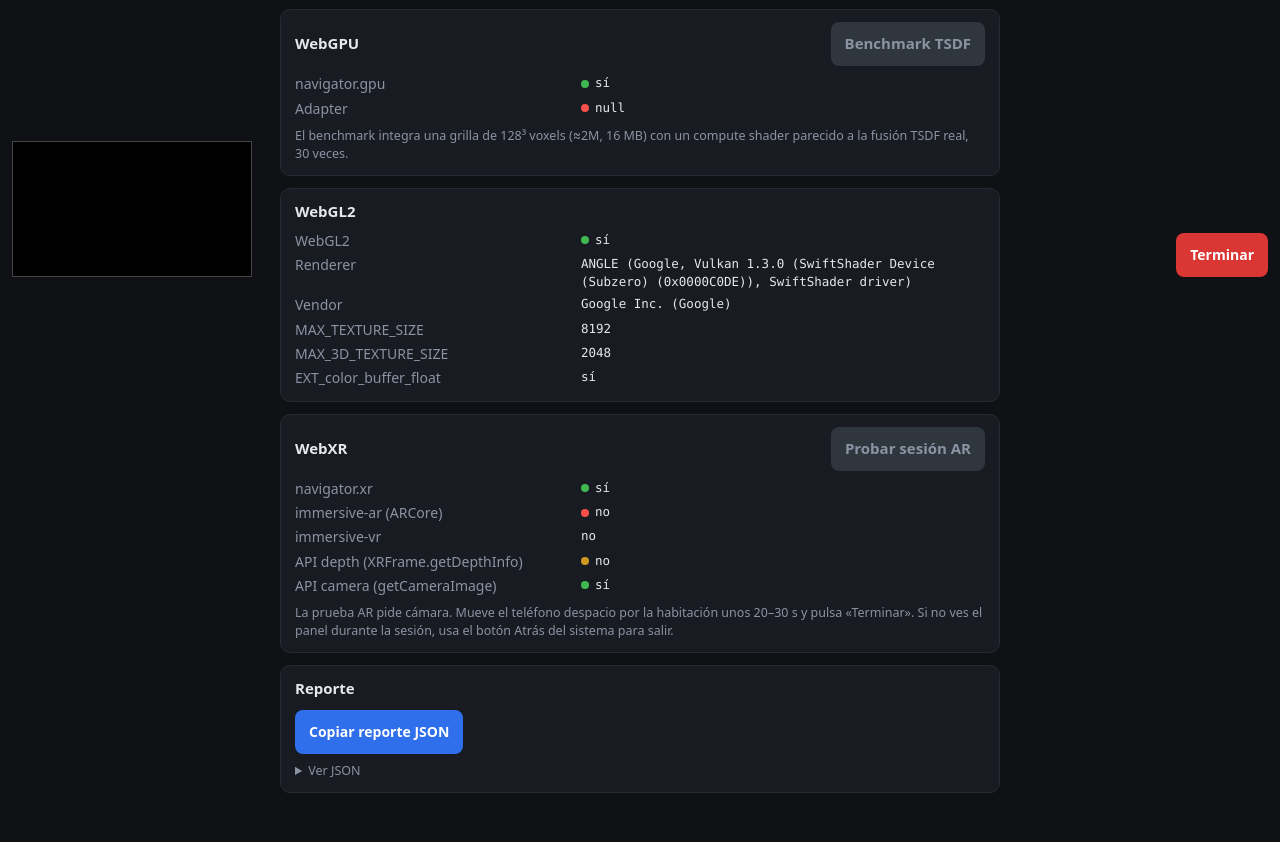
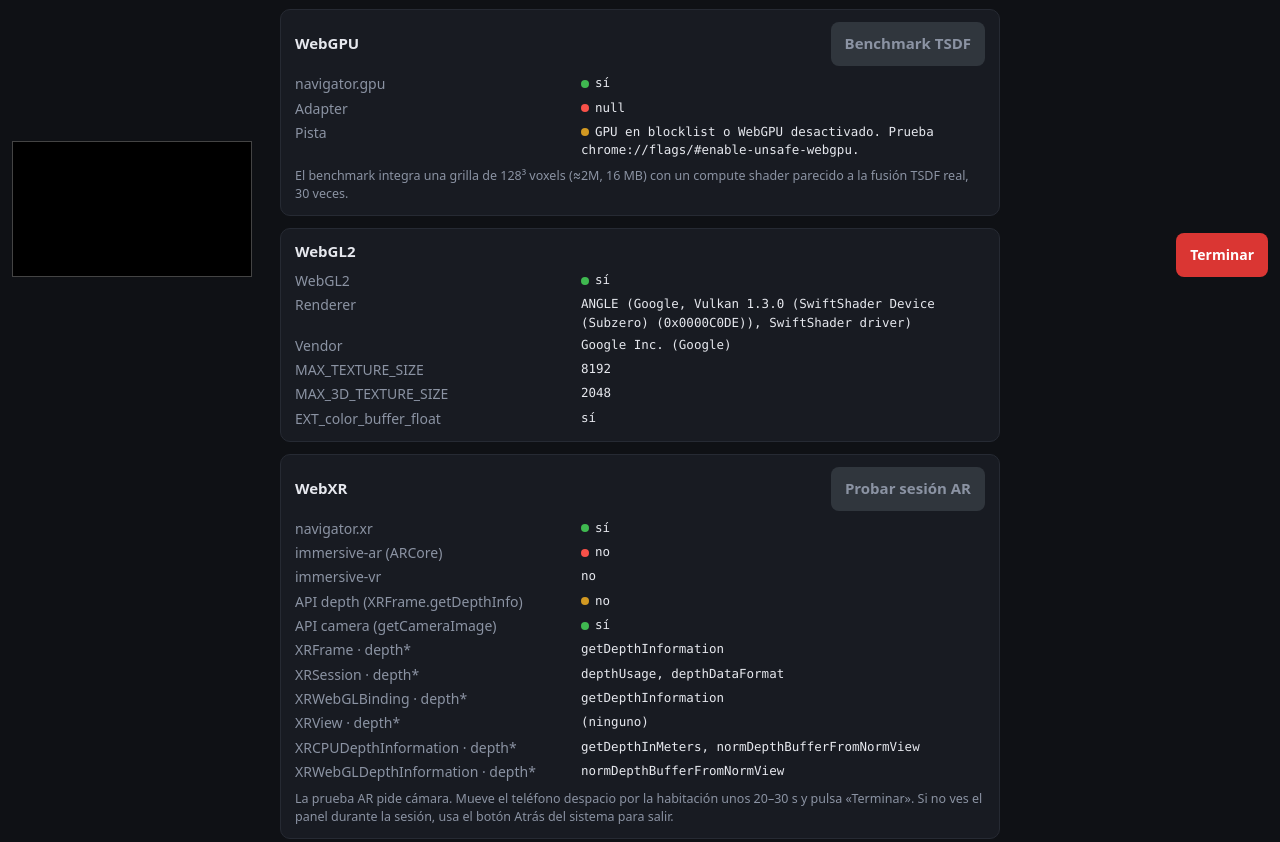
Before and after one commit to FS-Frost/vision, a plain HTML site: page diag/index.html in a window 1280 px wide. Shown: the part 511-1353 px from the top of the page. Drawn offline with Linux system fonts and the light colour scheme.

Commit message:
fix(diag): detect Brave and log exposed depth APIs
First device report came from Brave: no WebGPU adapter and
XRFrame.getDepthInfo missing despite depth-sensing being granted.
Warn when running on Brave, hint at WebGPU flags, and record which
depth-related methods each WebXR interface exposes.

Co-Authored-By: Claude Opus 5.5 <noreply@anthropic.com>

```diff
--- a/diag/index.html
+++ b/diag/index.html
@@ -147,7 +147,9 @@ async function checkEnv() {
       e.browser = (h.fullVersionList || []).map((b) => `${b.brand} ${b.version}`).join(', ');
     } catch { /* sin datos extra */ }
   }
+  e.isBrave = !!navigator.brave;
   kv('sec-env', 'Contexto seguro', e.secureContext, e.secureContext ? 'ok' : 'bad');
+  if (e.isBrave) kv('sec-env', 'Aviso', 'Brave detectado: bloquea/oculta WebGPU y parte de WebXR. Usa Chrome.', 'warn');
   kv('sec-env', 'Modelo', e.model);
   kv('sec-env', 'Plataforma', e.platform);
   kv('sec-env', 'Navegador', e.browser || e.userAgent);
@@ -177,7 +179,12 @@ async function checkWebGPU() {
   }
   g.adapter = !!gpuAdapter;
   kv('sec-webgpu', 'Adapter', gpuAdapter ? 'obtenido' : (g.adapterError || 'null'), gpuAdapter ? 'ok' : 'bad');
-  if (!gpuAdapter) return;
+  if (!gpuAdapter) {
+    kv('sec-webgpu', 'Pista', report.env.isBrave
+      ? 'Brave no entrega adapter WebGPU. Prueba en Chrome.'
+      : 'GPU en blocklist o WebGPU desactivado. Prueba chrome://flags/#enable-unsafe-webgpu.', 'warn');
+    return;
+  }
 
   let info = gpuAdapter.info;
   if (!info && gpuAdapter.requestAdapterInfo) {
@@ -337,11 +344,28 @@ async function checkWebXR() {
   x.XRWebGLBinding = typeof XRWebGLBinding !== 'undefined';
   x.getCameraImage = x.XRWebGLBinding && 'getCameraImage' in XRWebGLBinding.prototype;
   x.getDepthInfo = typeof XRFrame !== 'undefined' && 'getDepthInfo' in XRFrame.prototype;
+  // Qué métodos relacionados con profundidad expone realmente el navegador
+  const depthKeys = (cls) => {
+    const C = globalThis[cls];
+    if (!C?.prototype) return null;
+    const keys = [];
+    for (let p = C.prototype; p && p !== Object.prototype; p = Object.getPrototypeOf(p)) {
+      keys.push(...Object.getOwnPropertyNames(p).filter((k) => /depth/i.test(k)));
+    }
+    return keys;
+  };
+  x.depthApi = Object.fromEntries(
+    ['XRFrame', 'XRSession', 'XRWebGLBinding', 'XRView', 'XRCPUDepthInformation', 'XRWebGLDepthInformation']
+      .map((c) => [c, depthKeys(c)]),
+  );
   const ar = x.sessionSupport['immersive-ar'] === true;
   kv('sec-webxr', 'immersive-ar (ARCore)', x.sessionSupport['immersive-ar'], ar ? 'ok' : 'bad');
   kv('sec-webxr', 'immersive-vr', x.sessionSupport['immersive-vr']);
   kv('sec-webxr', 'API depth (XRFrame.getDepthInfo)', x.getDepthInfo, x.getDepthInfo ? 'ok' : 'warn');
   kv('sec-webxr', 'API camera (getCameraImage)', x.getCameraImage, x.getCameraImage ? 'ok' : 'warn');
+  for (const [cls, keys] of Object.entries(x.depthApi)) {
+    if (keys) kv('sec-webxr', `${cls} · depth*`, keys);
+  }
   $('#btn-ar').disabled = !ar;
 }
 
@@ -554,6 +578,7 @@ function showArResult() {
 function renderSummary() {
   clear('sec-summary');
   const g = report.webgpu, x = report.webxr, a = report.arSession, b = report.gpuBench;
+  if (report.env.isBrave) kv('sec-summary', 'Navegador', 'Brave: resultados no fiables, repite en Chrome', 'warn');
   const gpuOk = g.adapter && !g.isFallbackAdapter;
   kv('sec-summary', 'Compute (WebGPU)', gpuOk ? 'disponible' : 'no disponible', gpuOk ? 'ok' : 'bad');
   if (b && !b.error) {
```
